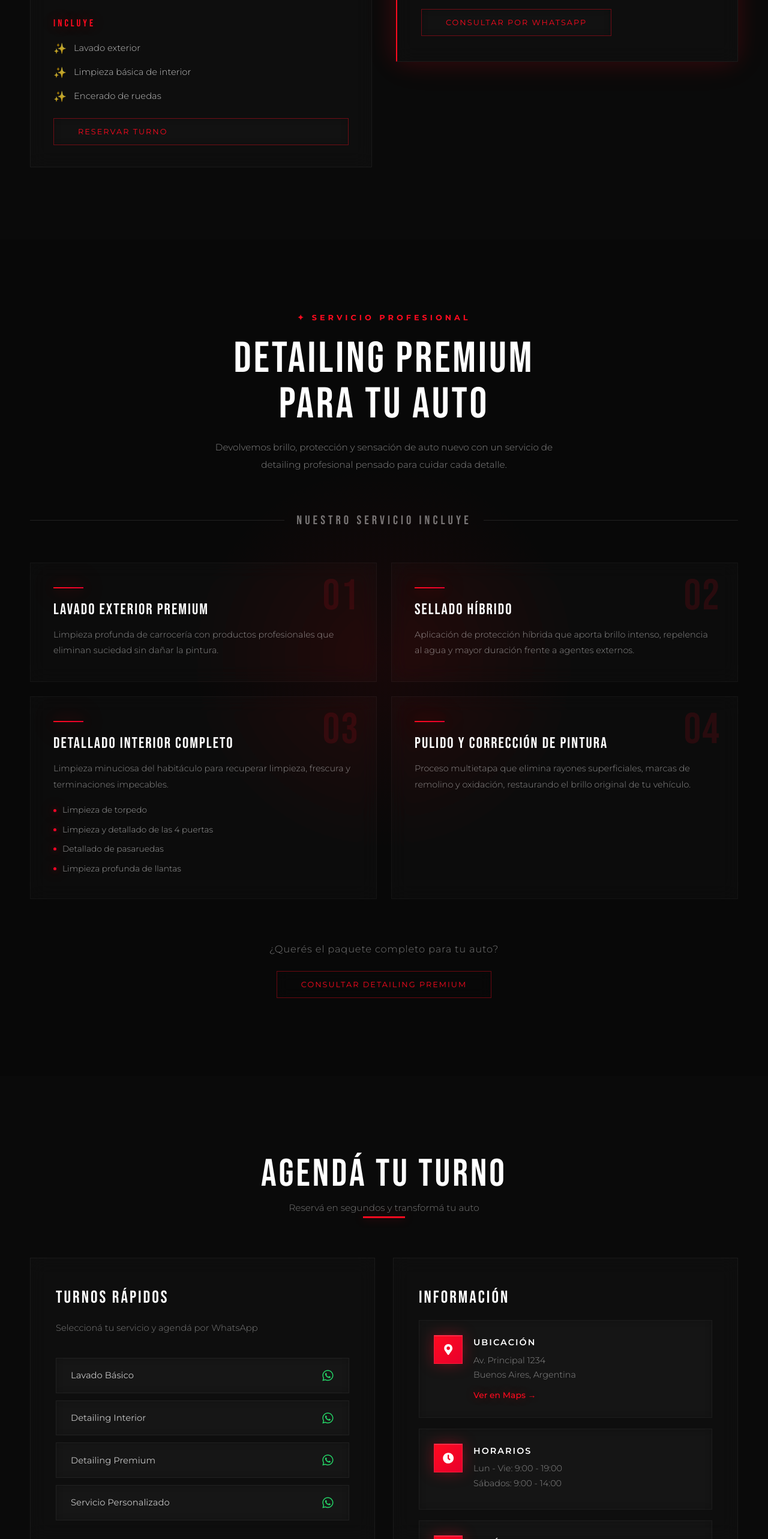
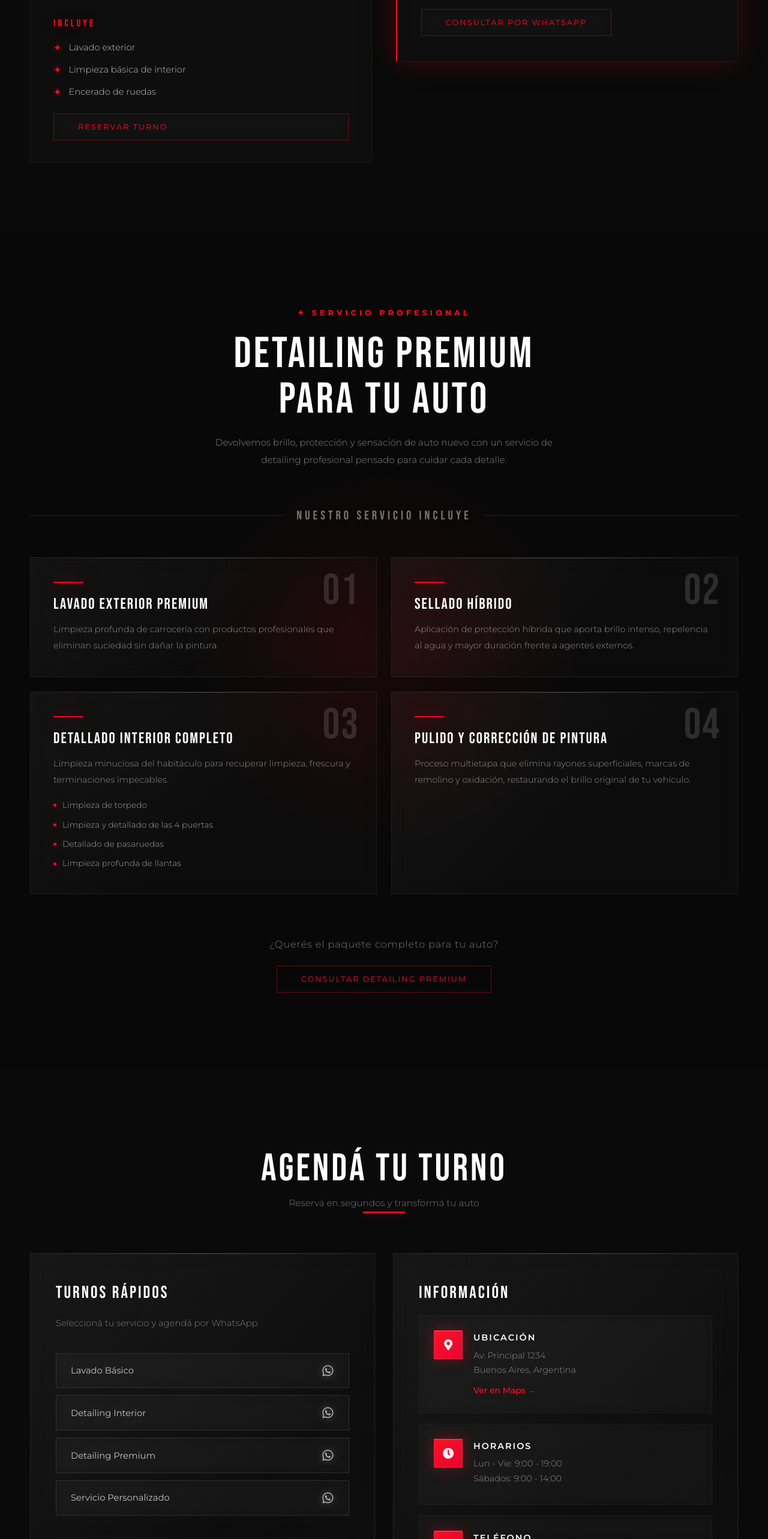
Before and after one commit to PACZKONATASHA/golden.detailing, a React (Vite) app: page / in a window 1280 px wide. Shown: the part 2816-5382 px from the top of the page at 60% size. Built offline with nearby package versions, Linux system fonts and the light colour scheme.

Commit message:
Iconos rojos, WA plateado, efecto premium espejado en tarjetas

```diff
--- a/src/components/Contact.css
+++ b/src/components/Contact.css
@@ -27,12 +27,27 @@
 .booking-card,
 .info-card {
   background: rgba(255, 255, 255, 0.02);
-  border: 1px solid rgba(255, 255, 255, 0.05);
+  border: 1px solid rgba(192, 192, 192, 0.12);
   padding: 42px;
   position: relative;
   overflow: hidden;
   transition: all 0.4s cubic-bezier(0.4, 0, 0.2, 1);
   backdrop-filter: blur(15px) saturate(180%);
+}
+
+.booking-card::after,
+.info-card::after {
+  content: '';
+  position: absolute;
+  inset: 0;
+  background: linear-gradient(
+    135deg,
+    rgba(255, 255, 255, 0.04) 0%,
+    rgba(192, 192, 192, 0.03) 30%,
+    transparent 60%,
+    rgba(192, 192, 192, 0.02) 100%
+  );
+  pointer-events: none;
 }
 
 .booking-card::before,
@@ -43,21 +58,22 @@
   left: 0;
   right: 0;
   height: 1px;
-  background: linear-gradient(90deg, transparent, rgba(255, 10, 31, 0.3) 50%, transparent);
-  opacity: 0;
+  background: linear-gradient(90deg, transparent, rgba(192, 192, 192, 0.5) 50%, transparent);
+  opacity: 0.6;
   transition: opacity 0.4s;
 }
 
 .booking-card:hover,
 .info-card:hover {
-  border-color: rgba(255, 10, 31, 0.3);
-  box-shadow: 0 0 50px rgba(255, 10, 31, 0.12), inset 0 0 30px rgba(255, 10, 31, 0.03);
-  background: rgba(255, 255, 255, 0.03);
+  border-color: rgba(192, 192, 192, 0.35);
+  box-shadow: 0 0 50px rgba(192, 192, 192, 0.08), inset 0 0 30px rgba(255, 255, 255, 0.02);
+  background: rgba(255, 255, 255, 0.035);
 }
 
 .booking-card:hover::before,
 .info-card:hover::before {
   opacity: 1;
+  background: linear-gradient(90deg, transparent, rgba(220, 230, 240, 0.7) 50%, transparent);
 }
 
 .booking-card h3,
@@ -88,7 +104,7 @@
 
 .quick-service-btn {
   background: rgba(255, 255, 255, 0.02);
-  border: 1px solid rgba(255, 255, 255, 0.05);
+  border: 1px solid rgba(192, 192, 192, 0.15);
   padding: 18px 24px;
   display: flex;
   justify-content: space-between;
@@ -100,19 +116,47 @@
   cursor: pointer;
   transition: all 0.4s cubic-bezier(0.4, 0, 0.2, 1);
   backdrop-filter: blur(10px);
+  position: relative;
+  overflow: hidden;
+}
+
+.quick-service-btn::before {
+  content: '';
+  position: absolute;
+  inset: 0;
+  background: linear-gradient(
+    135deg,
+    rgba(255, 255, 255, 0.04) 0%,
+    rgba(192, 192, 192, 0.06) 40%,
+    rgba(255, 255, 255, 0.02) 100%
+  );
+  opacity: 0;
+  transition: opacity 0.4s;
+}
+
+.quick-service-btn:hover::before {
+  opacity: 1;
 }
 
 .quick-service-btn:hover {
-  background: linear-gradient(135deg, rgba(255, 10, 31, 0.1) 0%, rgba(255, 10, 31, 0.05) 100%);
-  border-color: rgba(255, 10, 31, 0.4);
+  background: linear-gradient(135deg, rgba(192, 192, 192, 0.08) 0%, rgba(255, 255, 255, 0.04) 100%);
+  border-color: rgba(192, 192, 192, 0.45);
   transform: translateX(8px);
   color: #fff;
-  box-shadow: 0 4px 20px rgba(255, 10, 31, 0.15);
+  box-shadow: 0 4px 20px rgba(192, 192, 192, 0.12), inset 0 1px 0 rgba(255,255,255,0.08);
 }
 
 .quick-service-btn svg {
   font-size: 1.3rem;
-  color: #25D366;
+  color: #B0B8C1;
+  filter: drop-shadow(0 0 6px rgba(192, 192, 192, 0.5));
+  flex-shrink: 0;
+  transition: filter 0.3s ease, color 0.3s ease;
+}
+
+.quick-service-btn:hover svg {
+  color: #e0e6ec;
+  filter: drop-shadow(0 0 10px rgba(220, 230, 240, 0.7));
 }
 
 .booking-cta {
--- a/src/components/Premium.css
+++ b/src/components/Premium.css
@@ -90,7 +90,7 @@
 /* ===== CARD ===== */
 .premium-card {
   background: rgba(255, 255, 255, 0.02);
-  border: 1px solid rgba(255, 255, 255, 0.04);
+  border: 1px solid rgba(192, 192, 192, 0.1);
   backdrop-filter: blur(15px) saturate(180%);
   -webkit-backdrop-filter: blur(15px) saturate(180%);
   padding: 40px 38px 38px;
@@ -104,9 +104,15 @@
   content: '';
   position: absolute;
   inset: 0;
-  background: linear-gradient(135deg, rgba(255, 10, 31, 0.06) 0%, transparent 60%);
-  opacity: 0;
+  background: linear-gradient(
+    135deg,
+    rgba(255, 255, 255, 0.05) 0%,
+    rgba(192, 192, 192, 0.04) 30%,
+    transparent 60%
+  );
+  opacity: 0.6;
   transition: opacity 0.5s;
+  pointer-events: none;
 }
 
 .premium-card::after {
@@ -116,24 +122,31 @@
   left: 0;
   right: 0;
   height: 1px;
-  background: linear-gradient(90deg, transparent, rgba(255, 10, 31, 0.4) 50%, transparent);
-  opacity: 0;
+  background: linear-gradient(90deg, transparent, rgba(192, 192, 192, 0.45) 50%, transparent);
+  opacity: 0.7;
   transition: opacity 0.5s;
 }
 
 .premium-card:hover {
-  border-color: rgba(255, 10, 31, 0.35);
-  box-shadow: 0 25px 70px rgba(255, 10, 31, 0.15), inset 0 1px 0 rgba(255, 255, 255, 0.03);
-  background: rgba(255, 255, 255, 0.035);
+  border-color: rgba(192, 192, 192, 0.3);
+  box-shadow: 0 25px 70px rgba(192, 192, 192, 0.08), inset 0 1px 0 rgba(255, 255, 255, 0.06);
+  background: rgba(255, 255, 255, 0.04);
   transform: translateY(-2px);
 }
 
 .premium-card:hover::before {
   opacity: 1;
+  background: linear-gradient(
+    135deg,
+    rgba(255, 255, 255, 0.07) 0%,
+    rgba(220, 230, 240, 0.05) 40%,
+    transparent 70%
+  );
 }
 
 .premium-card:hover::after {
   opacity: 1;
+  background: linear-gradient(90deg, transparent, rgba(220, 230, 240, 0.7) 50%, transparent);
 }
 
 /* Número decorativo */
@@ -141,7 +154,7 @@
   font-family: 'Bebas Neue', sans-serif;
   font-size: 4.5rem;
   line-height: 1;
-  color: rgba(255, 10, 31, 0.12);
+  color: rgba(192, 192, 192, 0.18);
   position: absolute;
   top: 20px;
   right: 28px;
@@ -152,7 +165,7 @@
 }
 
 .premium-card:hover .card-number {
-  color: rgba(255, 10, 31, 0.25);
+  color: rgba(220, 230, 240, 0.35);
 }
 
 .card-body {
--- a/src/components/Services.css
+++ b/src/components/Services.css
@@ -184,7 +184,9 @@
 }
 
 .star {
-  font-size: 1.1rem;
+  font-size: 1rem;
+  color: var(--rojo);
+  text-shadow: 0 0 10px rgba(255, 10, 31, 0.6);
 }
 
 /* ===== COLUMNA DERECHA ===== */
--- a/src/components/Services.jsx
+++ b/src/components/Services.jsx
@@ -57,9 +57,9 @@ const Services = () => {
               <div className="lavado-includes">
                 <h4 className="includes-label">Incluye</h4>
                 <ul className="includes-list">
-                  <li><span className="star">✨</span> Lavado exterior</li>
-                  <li><span className="star">✨</span> Limpieza básica de interior</li>
-                  <li><span className="star">✨</span> Encerado de ruedas</li>
+                  <li><span className="star">✦</span> Lavado exterior</li>
+                  <li><span className="star">✦</span> Limpieza básica de interior</li>
+                  <li><span className="star">✦</span> Encerado de ruedas</li>
                 </ul>
               </div>
 
```
